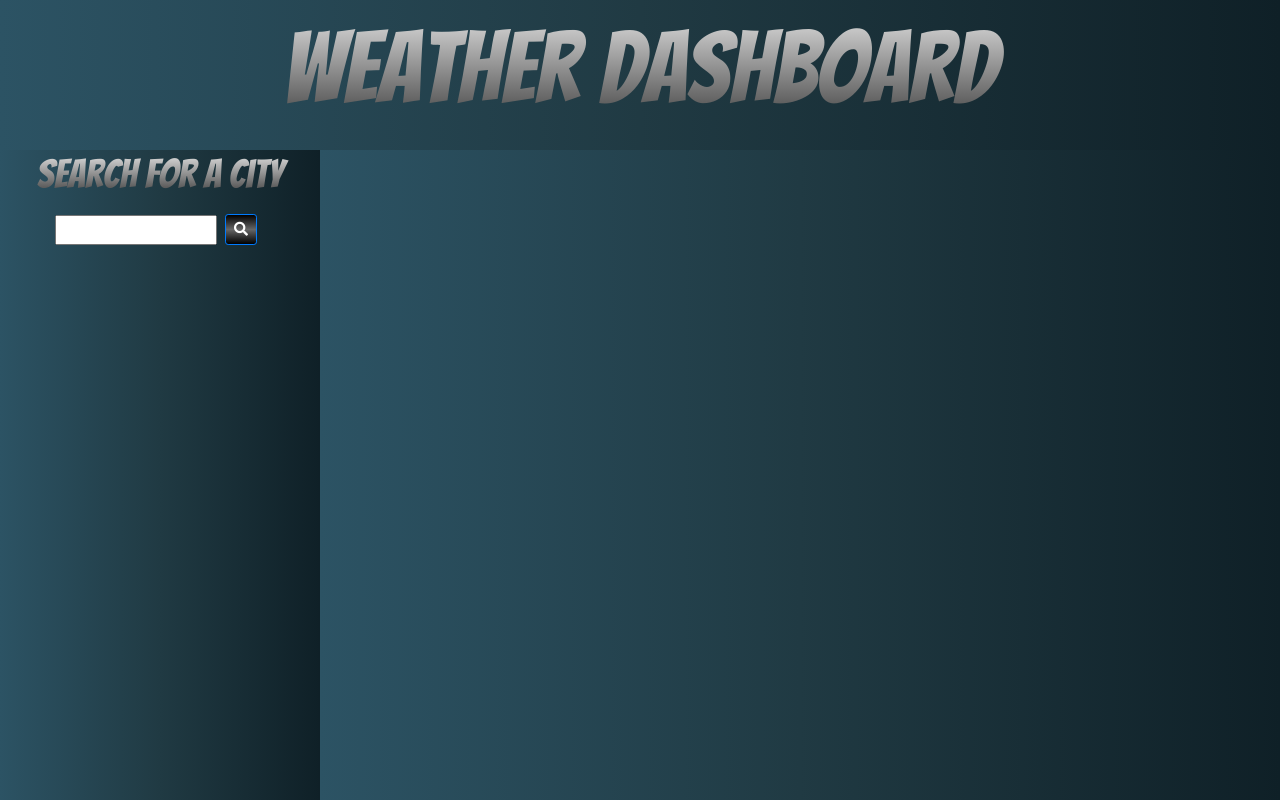
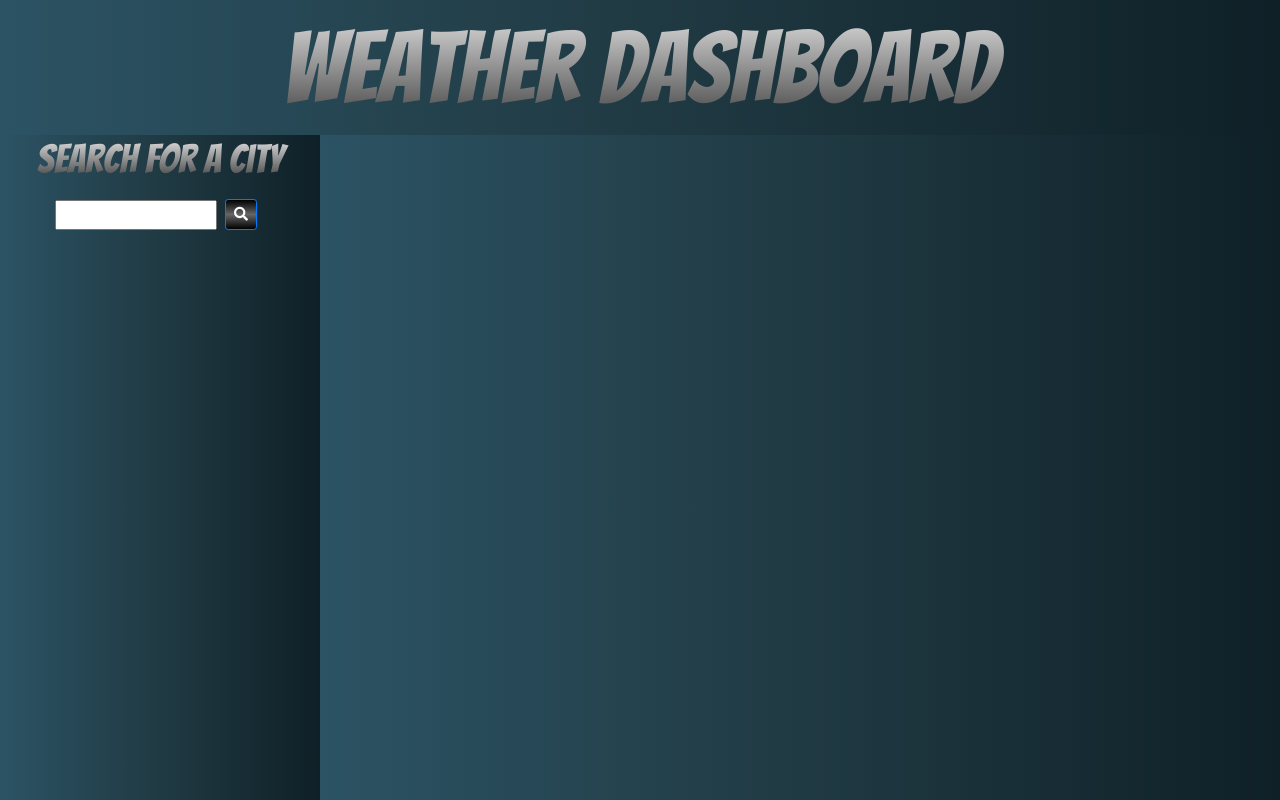
Before and after one commit to MacParthum/Gradient_Weather_Dashboard, a plain HTML site: page index.html in a window 1280 px wide. Shown: the top 800 px of the page. Drawn offline with nearby package versions, Linux system fonts and the light colour scheme; no server answers.

Commit message:
Changed the header size to center the text and added link to the site in the readme

```diff
--- a/index.html
+++ b/index.html
@@ -13,7 +13,7 @@
 </head>
 
 <body style="height: 100vh">
-    <header style="height: 150px" class="bg-header text-center text-primary">
+    <header style="height: 135px" class="bg-header text-center text-primary">
         <h1 class="py-2">Weather Dashboard</h1>
     </header>
     <div class="container-fluid h-100">
```
Also changed, not shown: assets/gradientWeather.png, 1 other file.
